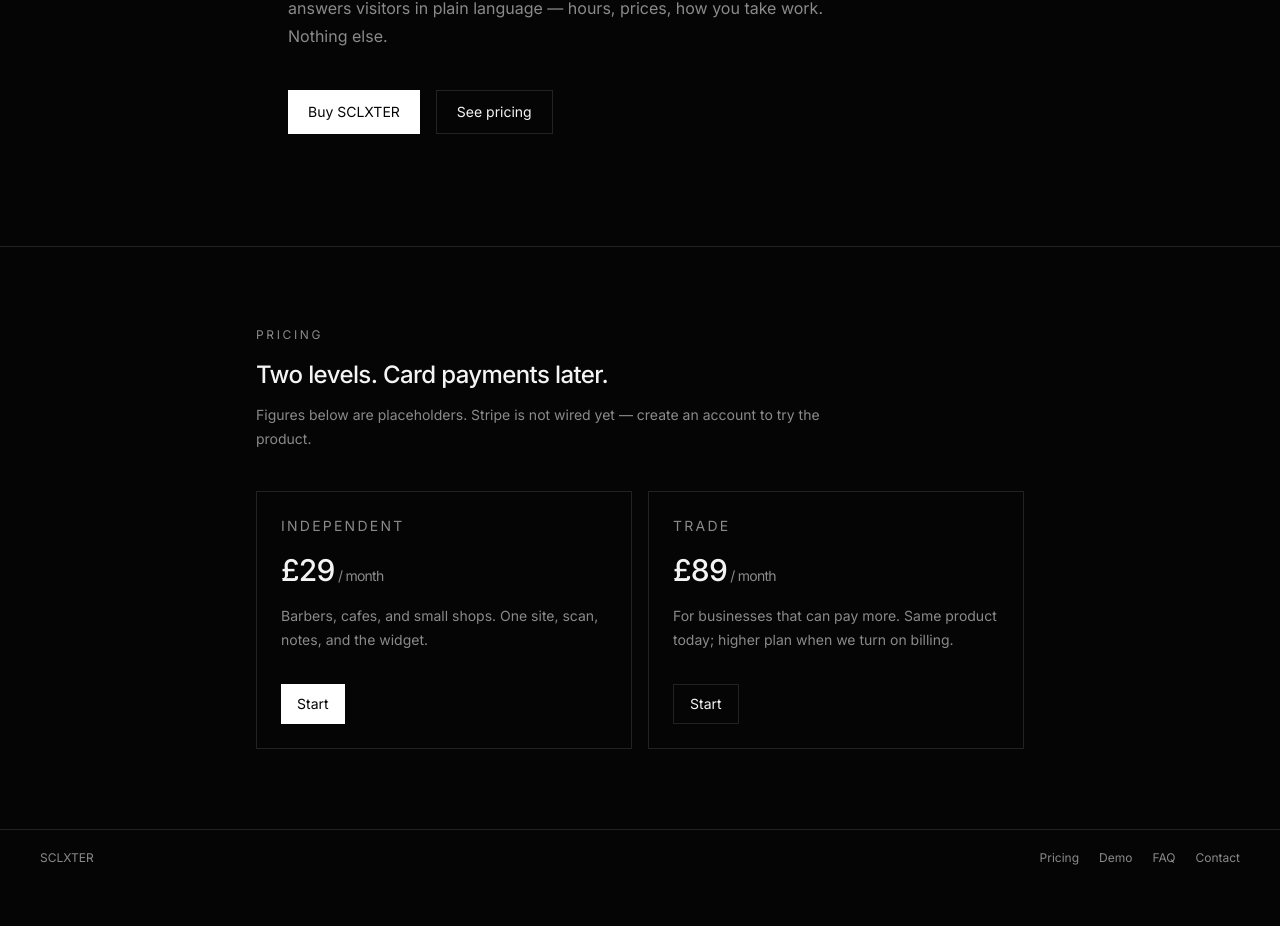
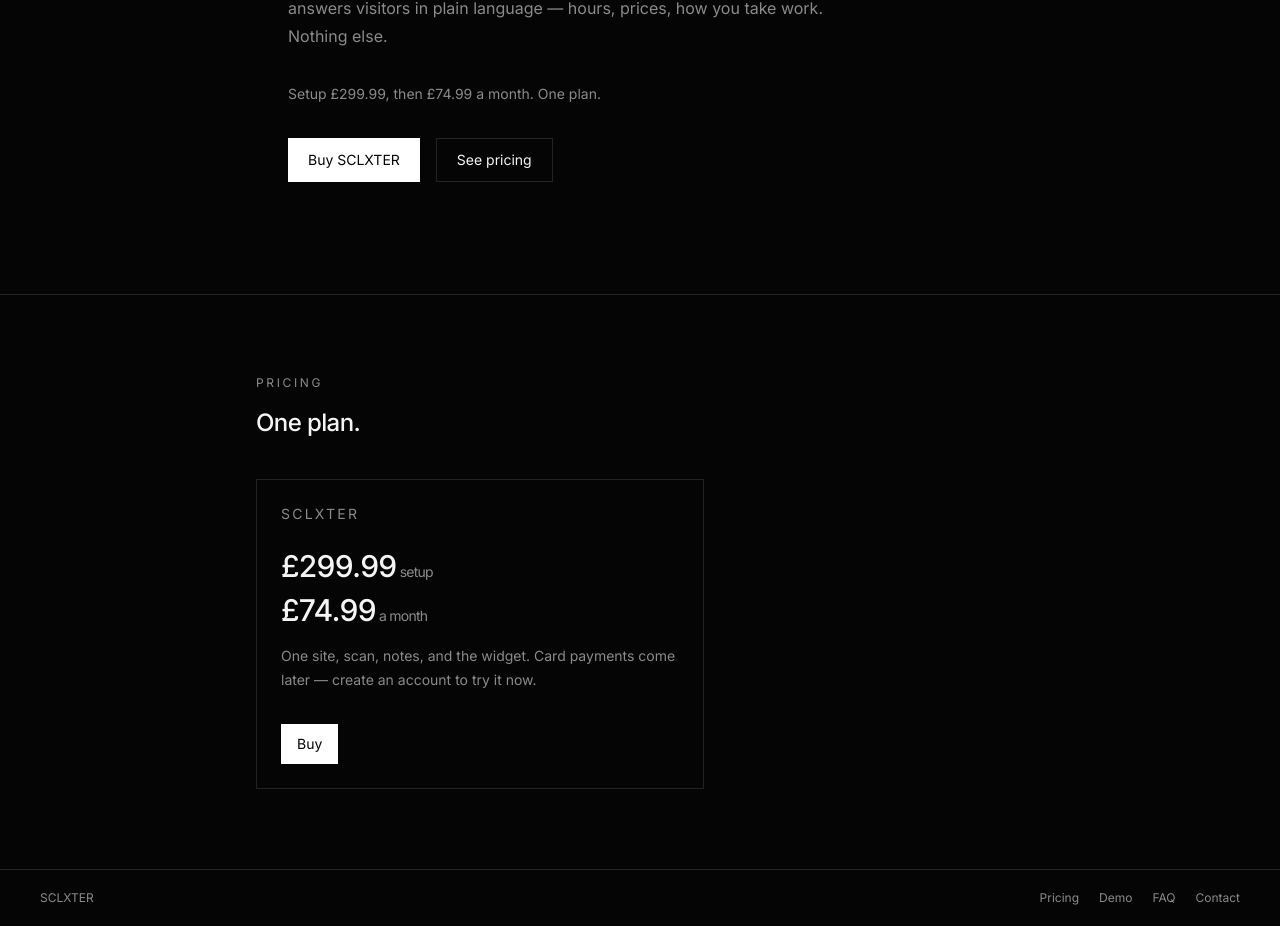
Before and after one commit to edwardsclaterx-web/sclxter, a Next.js app: page / in a window 1280 px wide. Shown: the part 413-1339 px from the top of the page. Before the commit the page ends 1299 px from the top, so only its background shows below. Built offline with nearby package versions, Linux system fonts and the light colour scheme; no server answers.

Commit message:
Price SCLXTER as one plan: £299.99 setup then £74.99/month
Co-authored-by: sclater <sclater@me.com>

```diff
--- a/src/app/page.tsx
+++ b/src/app/page.tsx
@@ -20,7 +20,10 @@ export default async function Home() {
             then answers visitors in plain language — hours, prices, how you
             take work. Nothing else.
           </p>
-          <div className="mt-10 flex flex-wrap gap-4">
+          <p className="mt-8 text-sm leading-6 text-muted">
+            Setup £299.99, then £74.99 a month. One plan.
+          </p>
+          <div className="mt-8 flex flex-wrap gap-4">
             <Link
               href={user ? "/dashboard" : "/signup"}
               className="inline-flex h-11 items-center bg-accent px-5 text-sm text-accent-fg"
@@ -45,52 +48,31 @@ export default async function Home() {
               Pricing
             </p>
             <h2 className="mt-4 text-2xl font-medium tracking-tight">
-              Two levels. Card payments later.
+              One plan.
             </h2>
-            <p className="mt-3 max-w-xl text-sm leading-6 text-muted">
-              Figures below are placeholders. Stripe is not wired yet — create
-              an account to try the product.
+            <article className="mt-10 max-w-md border border-line p-6">
+              <p className="text-sm tracking-[0.16em] uppercase text-muted">
+                SCLXTER
               </p>
-            <div className="mt-10 grid gap-4 md:grid-cols-2">
-              <article className="border border-line p-6">
-                <h3 className="text-sm tracking-[0.16em] uppercase text-muted">
-                  Independent
-                </h3>
-                <p className="mt-4 text-3xl font-medium tracking-tight">
-                  £29
-                  <span className="text-sm font-normal text-muted"> / month</span>
+              <p className="mt-6 text-3xl font-medium tracking-tight">
+                £299.99
+                <span className="text-sm font-normal text-muted"> setup</span>
+              </p>
+              <p className="mt-2 text-3xl font-medium tracking-tight">
+                £74.99
+                <span className="text-sm font-normal text-muted"> a month</span>
               </p>
               <p className="mt-4 text-sm leading-6 text-muted">
-                  Barbers, cafes, and small shops. One site, scan, notes, and
-                  the widget.
+                One site, scan, notes, and the widget. Card payments come later
+                — create an account to try it now.
               </p>
               <Link
                 href={user ? "/dashboard" : "/signup"}
                 className="mt-8 inline-flex h-10 items-center bg-accent px-4 text-sm text-accent-fg"
               >
-                  {user ? "Dashboard" : "Start"}
+                {user ? "Dashboard" : "Buy"}
               </Link>
             </article>
-              <article className="border border-line p-6">
-                <h3 className="text-sm tracking-[0.16em] uppercase text-muted">
-                  Trade
-                </h3>
-                <p className="mt-4 text-3xl font-medium tracking-tight">
-                  £89
-                  <span className="text-sm font-normal text-muted"> / month</span>
-                </p>
-                <p className="mt-4 text-sm leading-6 text-muted">
-                  For businesses that can pay more. Same product today; higher
-                  plan when we turn on billing.
-                </p>
-                <Link
-                  href={user ? "/dashboard" : "/signup"}
-                  className="mt-8 inline-flex h-10 items-center border border-line px-4 text-sm"
-                >
-                  {user ? "Dashboard" : "Start"}
-                </Link>
-              </article>
-            </div>
           </div>
         </section>
       </main>
```
Also changed, not shown: 1 other file (tests, documents, lock files or other folders). Lines whose indentation alone changed are shown as unchanged.
